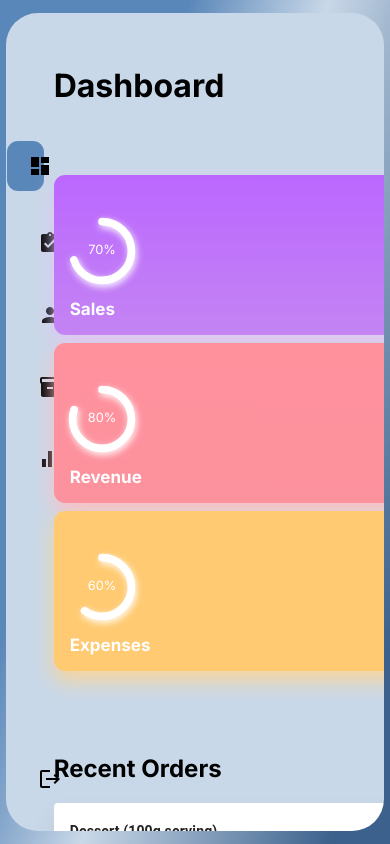
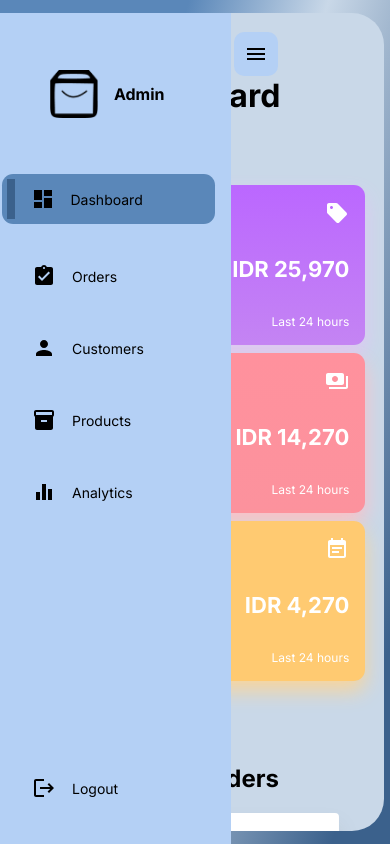
Before and after one commit to padepokanpenguin/admin-dashboard-ecommerce, a React (Create React App) app: page / in a window 390 px wide. Built offline with nearby package versions, Linux system fonts and the light colour scheme.

Commit message:
adding responsive for mobile

```diff
--- a/src/components/Sidebar/sidebar.module.css
+++ b/src/components/Sidebar/sidebar.module.css
@@ -75,3 +75,41 @@
     display: none;
   }
 }
+
+.Bars {
+  display: none;
+}
+
+@media screen and (max-width: 768px) {
+  .Sidebar {
+    position: fixed;
+    z-index: 9;
+    background: #b4d0f5;
+    width: 55%;
+    padding-right: 1rem;
+    height: 100%;
+  }
+
+  .MenuItem > span {
+    display: block;
+  }
+
+  .Logo {
+    display: flex !important;
+  }
+
+  .Menu .MenuItem:last-child {
+    position: relative;
+    margin-top: -6rem;
+  }
+
+  .Bars {
+    display: flex;
+    position: fixed;
+    top: 2rem;
+    z-index: 9;
+    background: #b4d0f5;
+    padding: 10px;
+    border-radius: 10px;
+  }
+}
--- a/src/components/Sidebar/sidebar.tsx
+++ b/src/components/Sidebar/sidebar.tsx
@@ -1,14 +1,39 @@
 import { useState } from "react";
 import LogoutIcon from "@mui/icons-material/Logout";
 import { Link } from "react-router-dom";
+import MenuIcon from "@mui/icons-material/Menu";
+import { motion } from "framer-motion";
+
 import style from "./sidebar.module.css";
 import { SidebarData } from "../../assets/data";
 
 export default function Sidebar() {
   const [selected, setSelected] = useState(0);
+  const [expanded, setExpanded] = useState(true);
+
+  const sidebarVariants = {
+    true: {
+      left: "0",
+    },
+    false: {
+      left: "-60%",
+    },
+  };
 
   return (
-    <div className={style.Sidebar}>
+    <>
+      <div
+        className={style.Bars}
+        style={expanded ? { left: "60%" } : { left: "5%" }}
+        onClick={() => setExpanded(!expanded)}
+      >
+        <MenuIcon />
+      </div>
+      <motion.div
+        className={style.Sidebar}
+        variants={sidebarVariants}
+        animate={window.innerWidth <= 768 ? `${expanded}` : ""}
+      >
         <div className={style.Logo}>
           <img src="/assets/img/logo.png" alt="logo" />
           <span>Admin</span>
@@ -23,7 +48,9 @@
                   ? `${style.MenuItem} ${style.active}`
                   : style.MenuItem
               }
-            to={item.heading === "Dashboard" ? "/" : item.heading.toLowerCase()}
+              to={
+                item.heading === "Dashboard" ? "/" : item.heading.toLowerCase()
+              }
               onClick={() => setSelected(index)}
             >
               {item.icon}
@@ -35,6 +62,7 @@
             <span>Logout</span>
           </div>
         </div>
-    </div>
+      </motion.div>
+    </>
   );
 }
--- a/src/index.css
+++ b/src/index.css
@@ -73,3 +73,13 @@
     overflow-y: scroll;
   }
 }
+
+@media screen and (max-width: 768px) {
+  .AppGlass {
+    grid-template-columns: 1fr;
+  }
+
+  .AppGlass::-webkit-scrollbar {
+    display: none;
+  }
+}
--- a/src/pages/Dashboard/Cards/Cards.module.css
+++ b/src/pages/Dashboard/Cards/Cards.module.css
@@ -17,3 +17,9 @@
     height: 9rem;
   }
 }
+
+@media screen and (max-width: 768px) {
+  .Cards {
+    width: 90%;
+  }
+}
--- a/src/pages/Dashboard/MainDashboard/MainDashboard.module.css
+++ b/src/pages/Dashboard/MainDashboard/MainDashboard.module.css
@@ -11,3 +11,9 @@
     justify-content: flex-start;
   }
 }
+
+@media screen and (max-width: 768px) {
+  .MainDashboard {
+    align-items: center;
+  }
+}
--- a/src/pages/Dashboard/RightSide/RightSide.module.css
+++ b/src/pages/Dashboard/RightSide/RightSide.module.css
@@ -14,3 +14,16 @@
     margin-top: 3rem;
   }
 }
+
+@media screen and (max-width: 768px) {
+  .RightSide {
+    width: 100%;
+    margin-top: 0;
+  }
+
+  .RightSide > div {
+    display: flex;
+    flex-direction: column;
+    align-items: center;
+  }
+}
--- a/src/pages/Dashboard/Table/Table.module.css
+++ b/src/pages/Dashboard/Table/Table.module.css
@@ -13,3 +13,13 @@
     margin-top: 2rem;
   }
 }
+
+@media screen and (max-width: 768px) {
+  .Table {
+    position: relative;
+    display: flex;
+    flex-direction: column;
+    align-items: center;
+    width: 18rem;
+  }
+}
--- a/src/pages/Dashboard/index.module.css
+++ b/src/pages/Dashboard/index.module.css
@@ -3,3 +3,9 @@
   grid-template-columns: 2fr 21rem;
   gap: 10px;
 }
+
+@media screen and (max-width: 768px) {
+  .Dashboard {
+    grid-template-columns: 1fr;
+  }
+}
```
Lines whose indentation alone changed are shown as unchanged.
